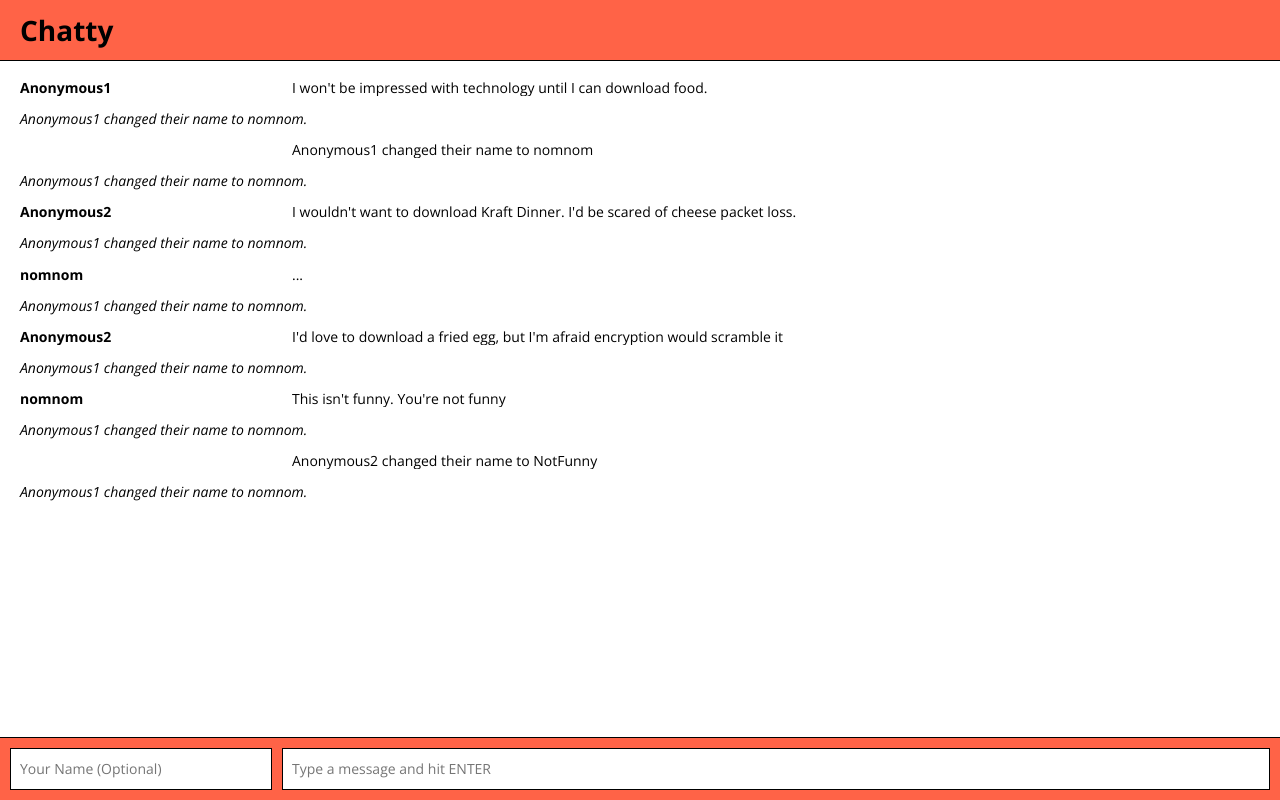
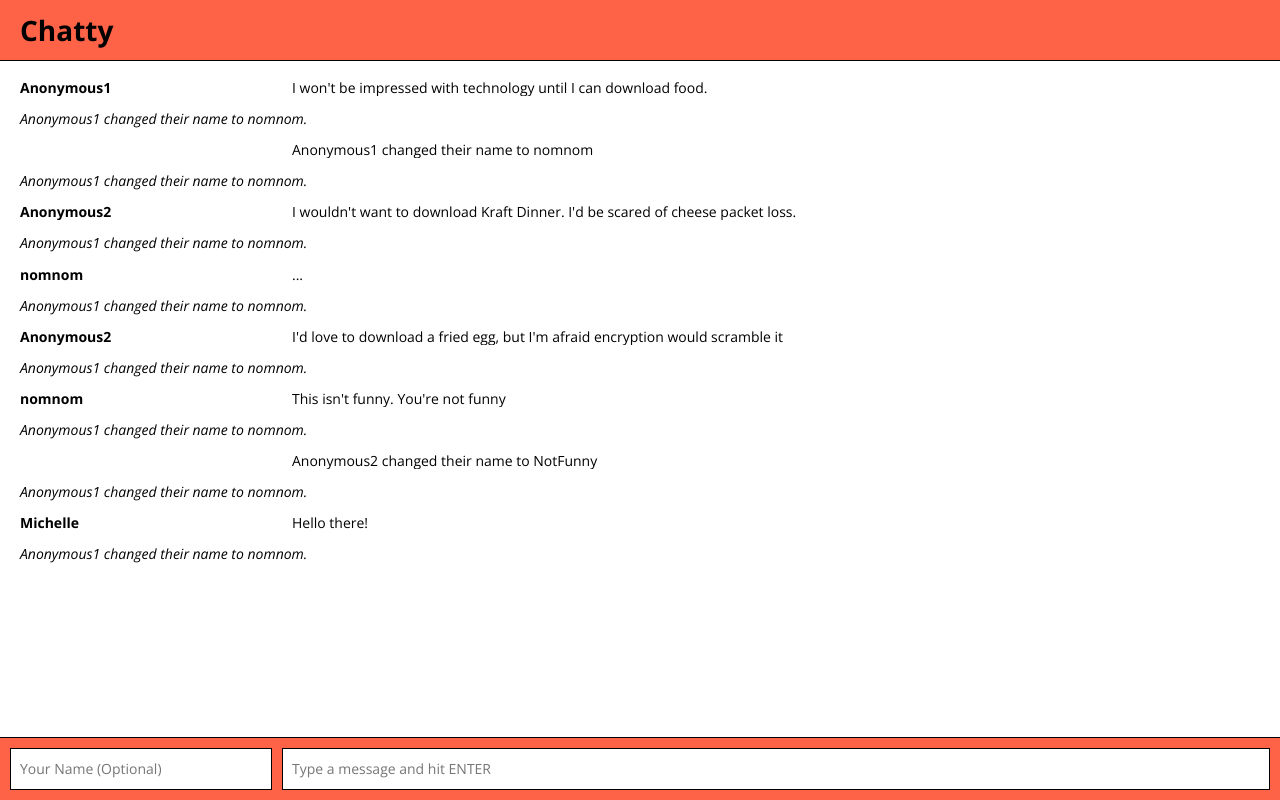
Before and after one commit to juliamoses/chattyApp, a React app: page / in a window 1280 px wide. Built offline with nearby package versions, Linux system fonts and the light colour scheme.

Commit message:
component lifecycle methods implimented

```diff
--- a/src/App.jsx
+++ b/src/App.jsx
@@ -4,8 +4,8 @@ import ChatBar from './ChatBar.jsx'
 
 
 const generateRandomString = () => {
-  const newURL = Math.random().toString(36).substring(7);
-  return newURL;
+    const newURL = Math.random().toString(36).substring(7);
+    return newURL;
 }
 
 
@@ -58,7 +58,21 @@ class App extends Component {
                 },
             ]
         };
-      }
+    }
+
+    componentDidMount() {
+        console.log("componentDidMount <App />");
+        setTimeout(() => {
+            console.log("Simulating incoming message");
+            // Add a new message to the list of messages in the data store
+            const newMessage = { id: 3, username: "Michelle", content: "Hello there!" };
+            const messages = this.state.messages.concat(newMessage)
+            // Update the state of the app component.
+            // Calling setState will trigger a call to render() in App and all child components.
+            this.setState({ messages: messages })
+        }, 3000);
+    }
+
 
     render() {
         return (
```
